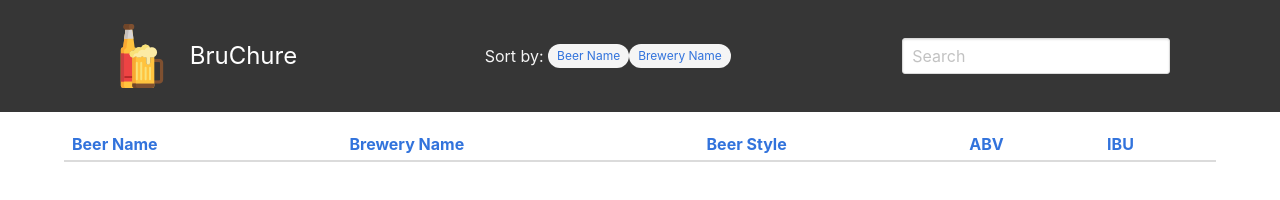
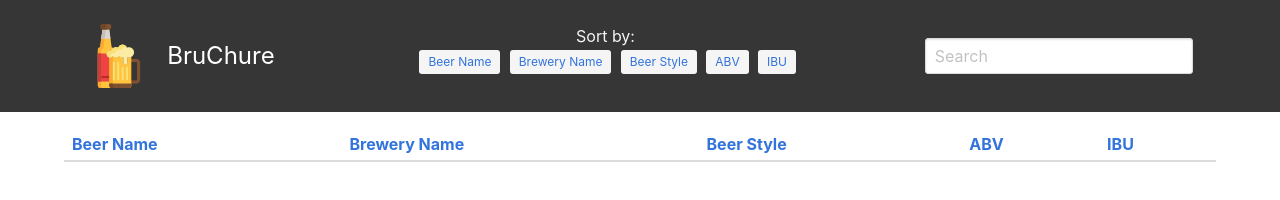
Before and after one commit to travis-johnson/BruChure, a plain HTML site: page index.html in a window 1280 px wide. Drawn offline with nearby package versions, Linux system fonts and the light colour scheme; no server answers.

Commit message:
tags added to navbar to handle sorting

```diff
--- a/index.html
+++ b/index.html
@@ -20,16 +20,28 @@
                 <h1>BruChure</h1>
             </div>
         </div>
-        <div class="level-item">
+        <div class="level-item nav-sort has-text-centered">
             <p>Sort by:&nbsp;</p>
-            <div class="tag is-rounded">
+            <div class="tag is-light">
                 <a href="" ng-click="propertyName='name';reverse=!reverse;">Beer Name </a>
-                <span ng-show="propertyName === 'name'" ng-class="{reverse: reverse}"></span>
+                <span class="sortorder" ng-show="propertyName === 'name'" ng-class="{reverse: reverse}"></span>
 
             </div>
-            <div class="tag is-rounded">
+            <div class="tag is-light">
                 <a href="" ng-click="propertyName='brewery';reverse=!reverse;">Brewery Name</a>
                 <span class="sortorder" ng-show="propertyName === 'brewery'" ng-class="{reverse: reverse}"></span>
+            </div>
+            <div class="tag is-light">
+                <a href="" ng-click="propertyName='style';reverse=!reverse;">Beer Style</a>
+                <span class="sortorder" ng-show="propertyName === 'style'" ng-class="{reverse: reverse}"></span>
+            </div>
+            <div class="tag is-light">
+                <a href="" ng-click="propertyName='abv';reverse=!reverse;">ABV</a>
+                <span class="sortorder" ng-show="propertyName === 'abv'" ng-class="{reverse: reverse}"></span>
+            </div>
+            <div class="tag is-light">
+                <a href="" ng-click="propertyName='ibu';reverse=!reverse;">IBU</a>
+                <span class="sortorder" ng-show="propertyName === 'ibu'" ng-class="{reverse: reverse}"></span>
             </div>
         </div>
         <div class="level-item">
--- a/styles/styles.scss
+++ b/styles/styles.scss
@@ -22,6 +22,10 @@ nav {
     h1 {
         font-size: 1.5em;
     }
+}
+
+.level-item.nav-sort {
+    display: none;
 }
 
 .sortorder:after {
@@ -60,6 +64,12 @@ nav {
     #mobile-btns {
         display: none;
     }
+    .level-item.nav-sort {
+        display: block;
+        .tag {
+            margin: 0 .2em;
+        }
+    }
 }
 
 @media(max-width:800px) {
```
Also changed, not shown: styles/styles.css, 1 other file.
